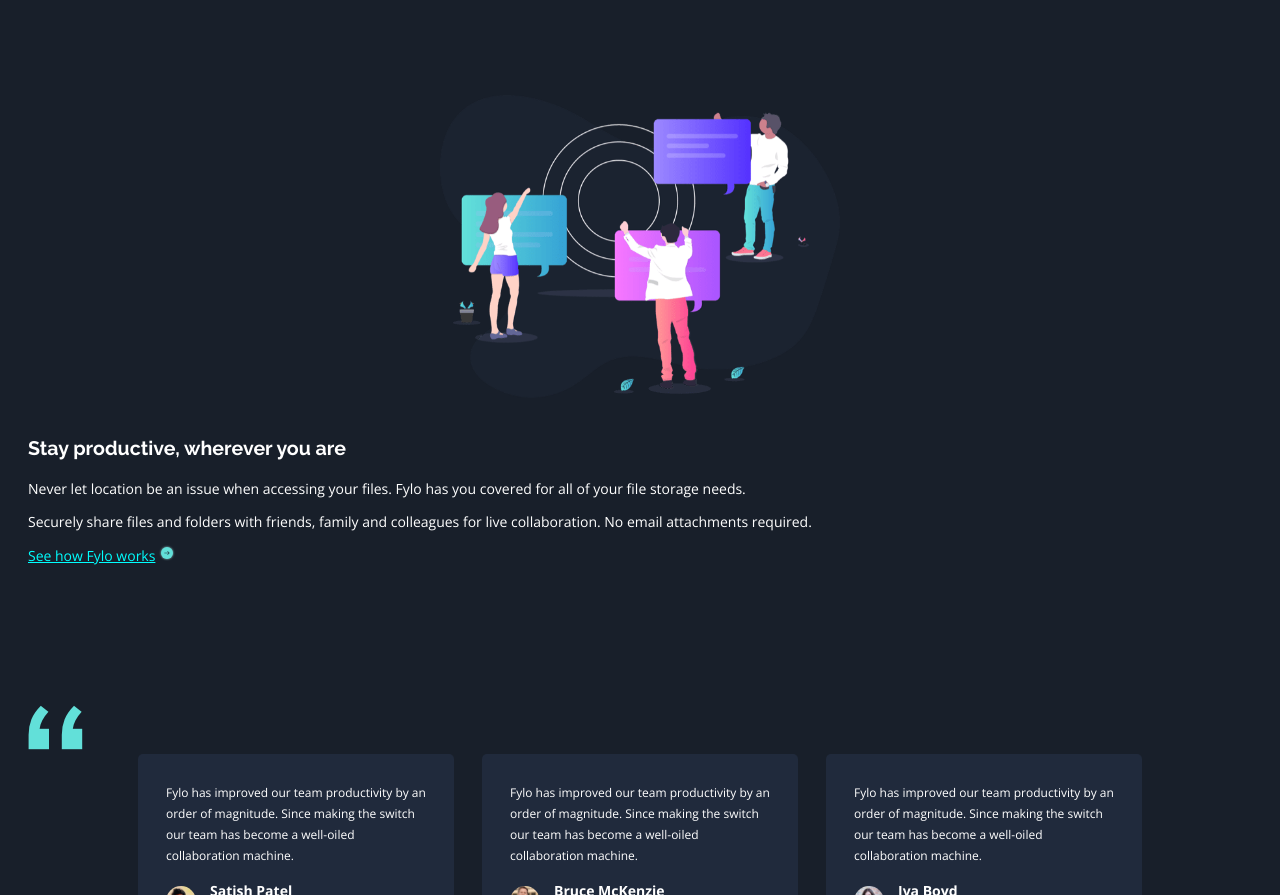
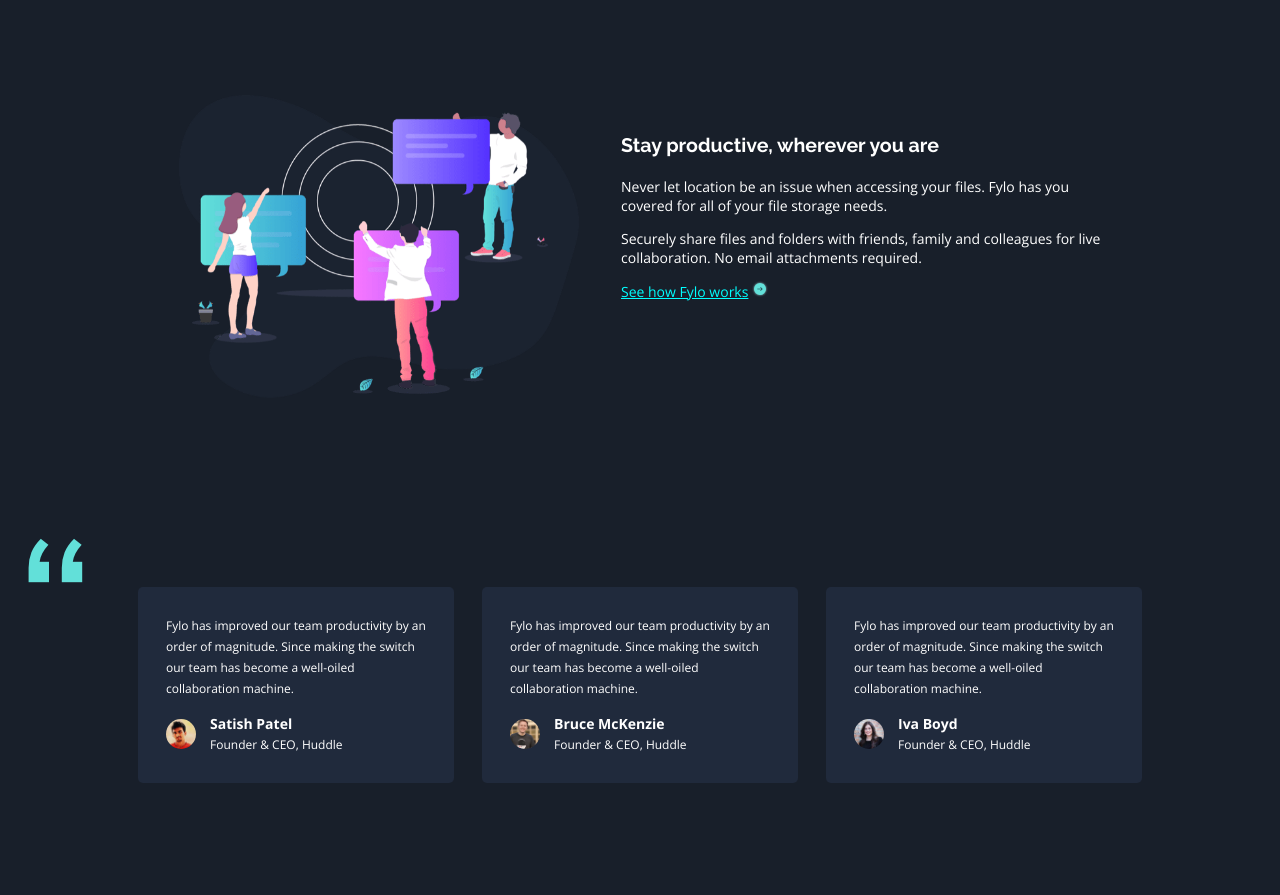
Before and after one commit to dhruvtrip/fylo-dark-challenge, a plain HTML site: page index.html in a window 1280 px wide. Shown: the part 1381-2276 px from the top of the page. Drawn offline with nearby package versions, Linux system fonts and the light colour scheme.

Commit message:
desktop version - image bug fixed

```diff
--- a/styles/style.scss
+++ b/styles/style.scss
@@ -39,7 +39,7 @@ body{
 
 .illustration-big{
     width: 90%;
-    margin: 0 auto;
+    //margin: 0 auto;
     max-width: 500px;
 }
 
@@ -134,11 +134,13 @@ body{
     .slogan{
         display: flex;
         flex-direction: column;
+        margin:7em 0em 10em;
         .illustration-big{
             max-width: 400px;
-
+            margin: 0 auto;
         }
-        margin:7em 0em 10em;
+        .slogan-text{
+            max-width: 480px;
             p{
                 margin: 2em o;
             }
@@ -151,7 +153,7 @@ body{
             a{
                 color:aqua;
             }
-
+        }
 
     }
     .quotes{max-width: 20px;}
@@ -294,7 +296,12 @@ footer{
 
         .slogan{
             display: flex;
+            flex-direction: row;
             justify-content: center;
+            gap: 3rem;
+            .illustration-big{
+                margin: 0;
+            }
         }
         // .quotes{
         //     transform: translate(235px,-25px);
@@ -316,3 +323,13 @@ footer{
 
 
 }
+
+//desktop
+@media only screen and (min-width: 1024px){
+    .wrapper{
+        .slogan{
+            justify-content: center;
+            gap: 3rem;
+        }
+    }
+}
```
Also changed, not shown: styles/style.css, 1 other file. Lines whose indentation alone changed are shown as unchanged.
